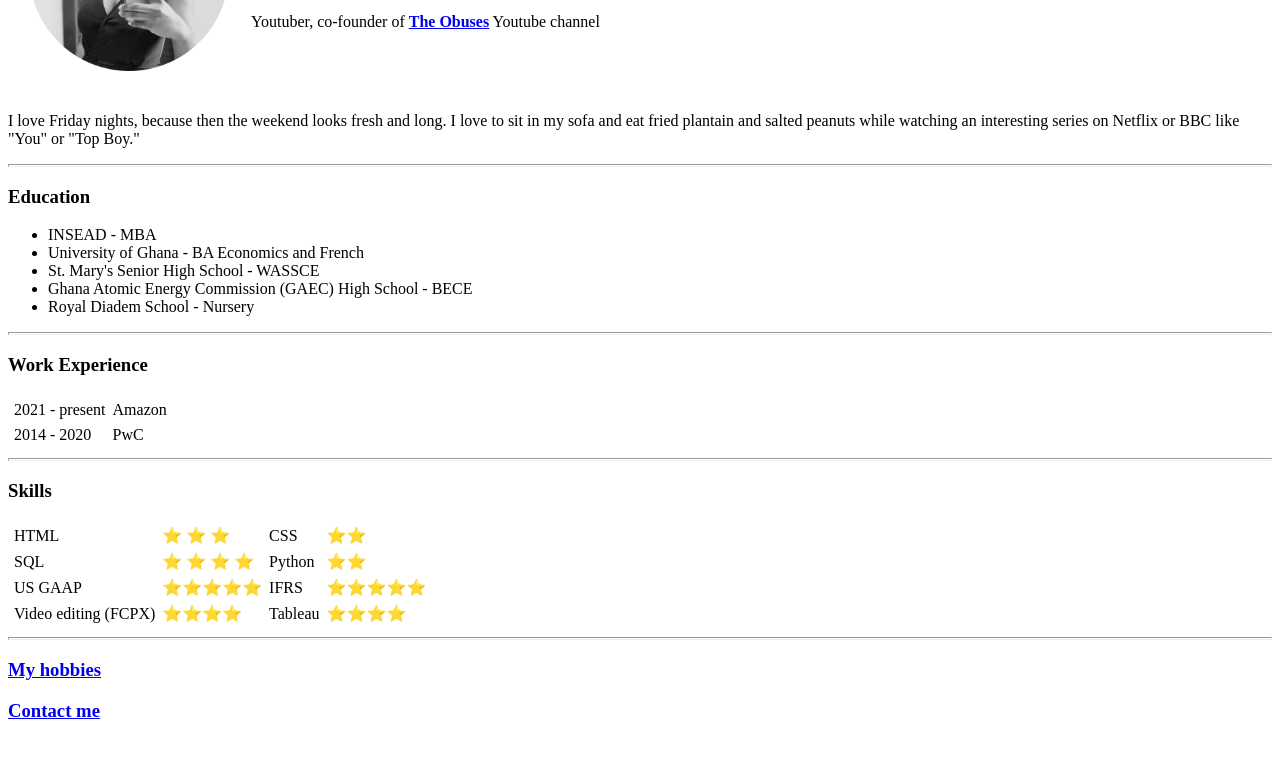
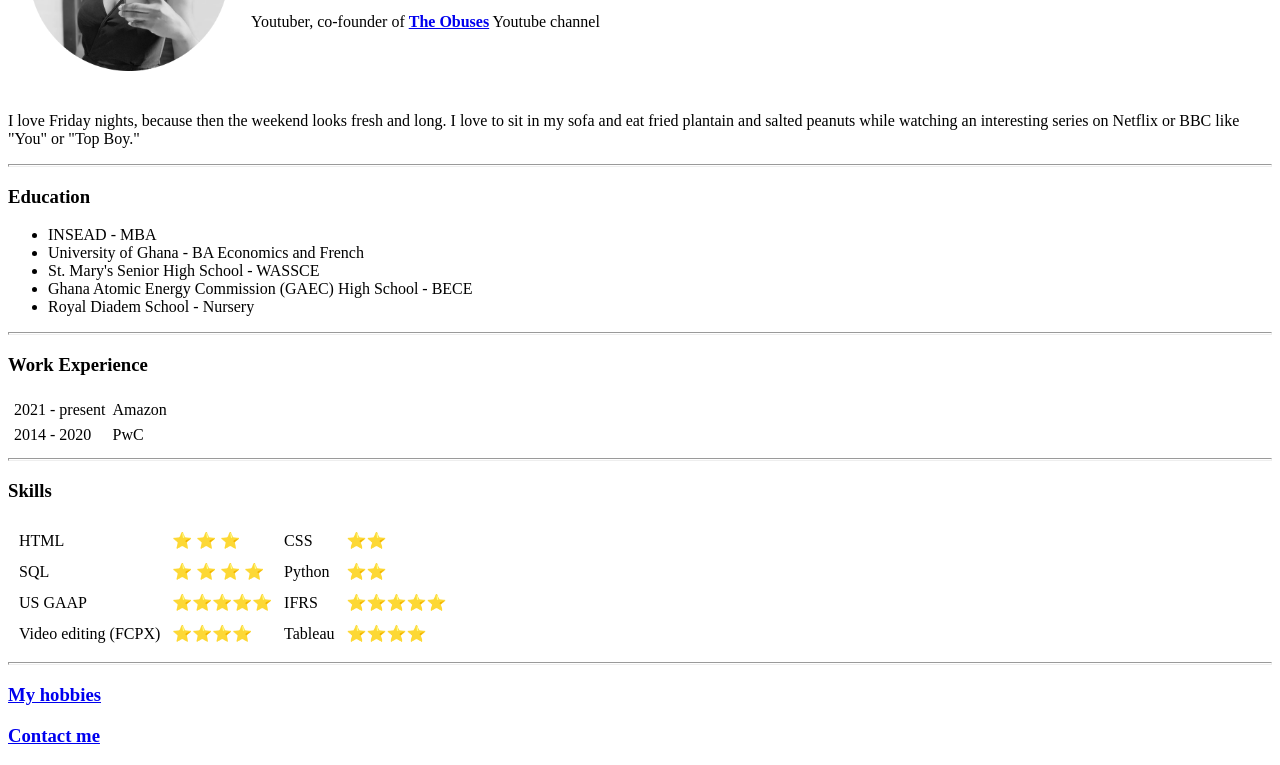
Before and after one commit to snaanortey/About-me, a plain HTML site: page index.html in a window 1280 px wide. Shown: the part 158-923 px from the top of the page. Before the commit the page ends 898 px from the top, so only its background shows below. Drawn offline with Linux system fonts and the light colour scheme.

Commit message:
Add files via upload

```diff
--- a/index.html
+++ b/index.html
@@ -60,7 +60,7 @@
 
   <!--adding my skill set-->
   <h3>Skills</h3>
-  <table cellspacing="5">
+  <table cellspacing="10">
     <tr>
       <td>HTML</td>
       <td>&#11088 &#11088 &#11088</td>
```
